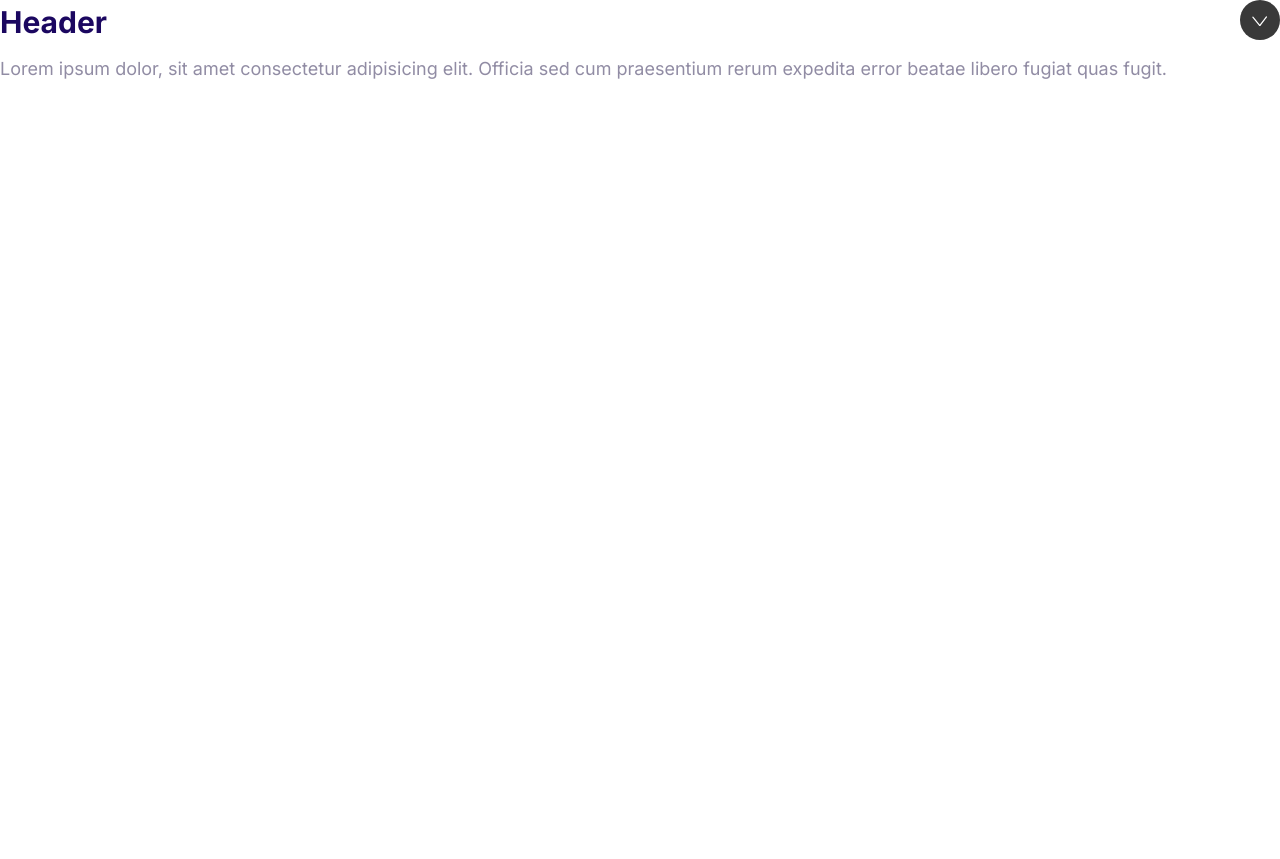
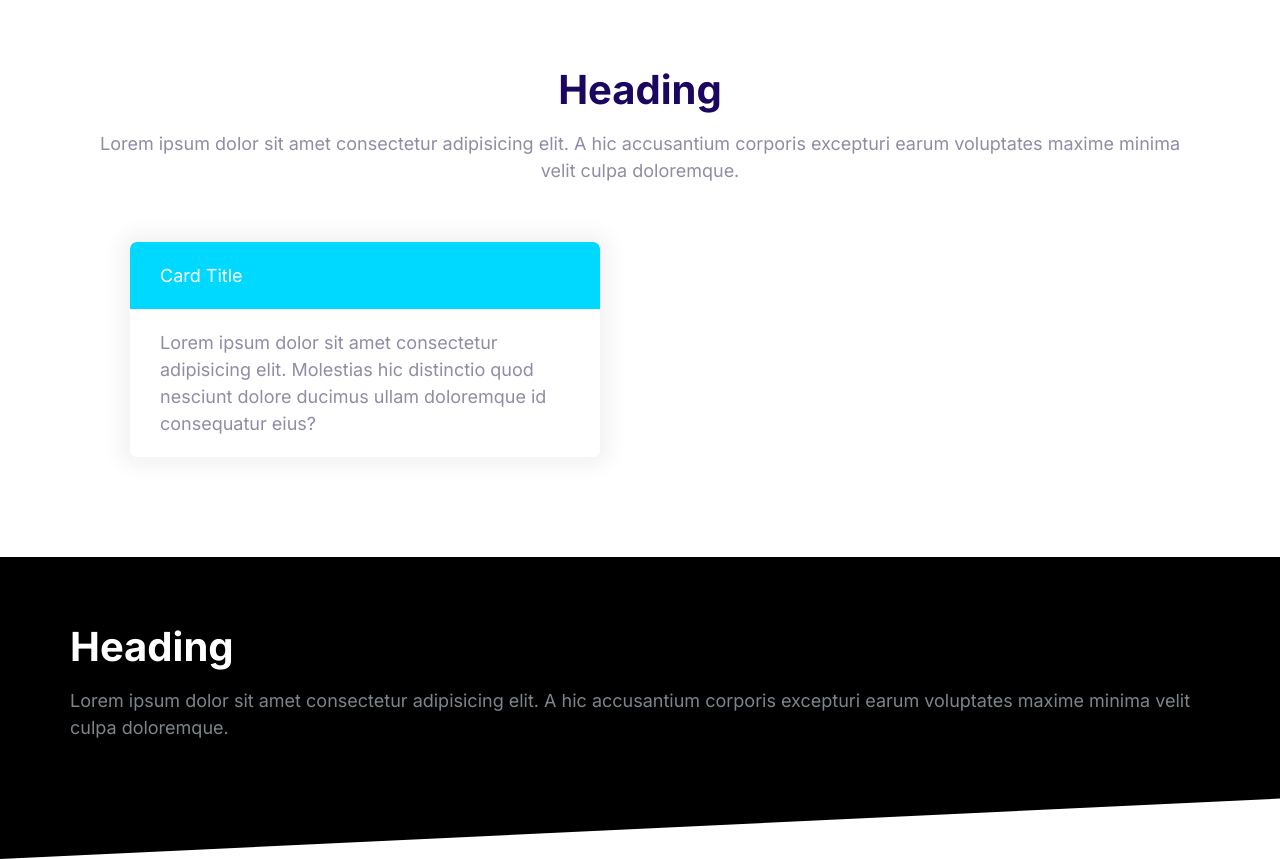
Before and after one commit to georgiscoding/gtmcss, a plain HTML site: page index.html in a window 1280 px wide. Before the commit the page ends 800 px from the top, so only its background shows below. Drawn offline with Linux system fonts and the light colour scheme.

Commit message:
Build Block Coomponent. Also added the forgotten cards component html file.

```diff
--- a/css/styles.css
+++ b/css/styles.css
@@ -575,3 +575,42 @@ a {
   max-height: 100vh;
   opacity: 1;
 }
+
+/* Blocks */
+
+.block {
+  --padding-vertical: 6rem;
+  padding: var(--padding-vertical) 2rem;
+}
+
+.block__header {
+  text-align: center;
+}
+
+.block__heading {
+  margin-top: 0;
+}
+
+.block--dark {
+  background: #000;
+  color: #7b858b;
+}
+
+.block--dark .block__heading {
+  color: #fff;
+}
+
+.block--skewed-right {
+  padding-bottom: calc(var(--padding-vertical) + 4rem);
+  clip-path: polygon(0% 0%, 100% 0%, 100% 100%, 0% 80%);
+}
+
+.block--skewed-left {
+  padding-bottom: calc(var(--padding-vertical) + 4rem);
+  clip-path: polygon(0% 0%, 100% 0%, 100% 80%, 0% 100%);
+}
+
+.container {
+  max-width: 1140px;
+  margin: 0 auto;
+}
--- a/index.html
+++ b/index.html
@@ -14,18 +14,35 @@
     <link rel="stylesheet" href="css/styles.css" />
   </head>
   <body>
-    <div class="collapsible collapsible--expanded">
-      <header class="collapsible__header">
-        <h2 class="collapsible__heading">Header</h2>
-        <svg class="icon icon--white collapsible__chevron">
-          <use xlink:href="images/sprite.svg#chevron"></use>
-        </svg>
+    <section class="block container">
+      <header class="block__header">
+        <h2 class="block__heading">Heading</h2>
+        <p>
+          Lorem ipsum dolor sit amet consectetur adipisicing elit. A hic
+          accusantium corporis excepturi earum voluptates maxime minima velit
+          culpa doloremque.
+        </p>
       </header>
-      <div class="collapsible__content">
-        Lorem ipsum dolor, sit amet consectetur adipisicing elit. Officia sed
-        cum praesentium rerum expedita error beatae libero fugiat quas fugit.
+      <div style="width: 50%; padding: 4rem">
+        <div class="card card--secondary">
+          <header class="card__header">Card Title</header>
+          <div class="card__body">
+            Lorem ipsum dolor sit amet consectetur adipisicing elit. Molestias
+            hic distinctio quod nesciunt dolore ducimus ullam doloremque id
+            consequatur eius?
+          </div>
+        </div>
       </div>
-    </div>
-    <script src="js/main.js"></script>
+    </section>
+    <section class="block block--dark block--skewed-left">
+      <div class="container">
+        <h2 class="block__heading">Heading</h2>
+        <p>
+          Lorem ipsum dolor sit amet consectetur adipisicing elit. A hic
+          accusantium corporis excepturi earum voluptates maxime minima velit
+          culpa doloremque.
+        </p>
+      </div>
+    </section>
   </body>
 </html>
```
Also changed, not shown: components/blocks.html (added, +28 -0 lines), components/cardBasic.html (added, +10 -0 lines), components/cards.html (added, +20 -0 lines).
